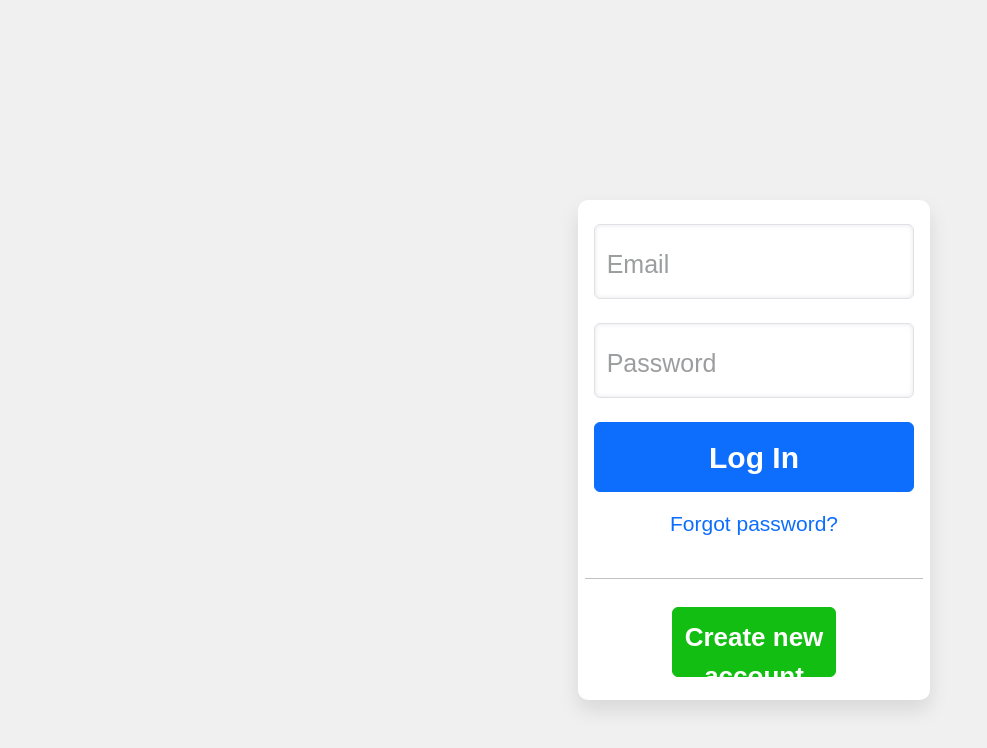
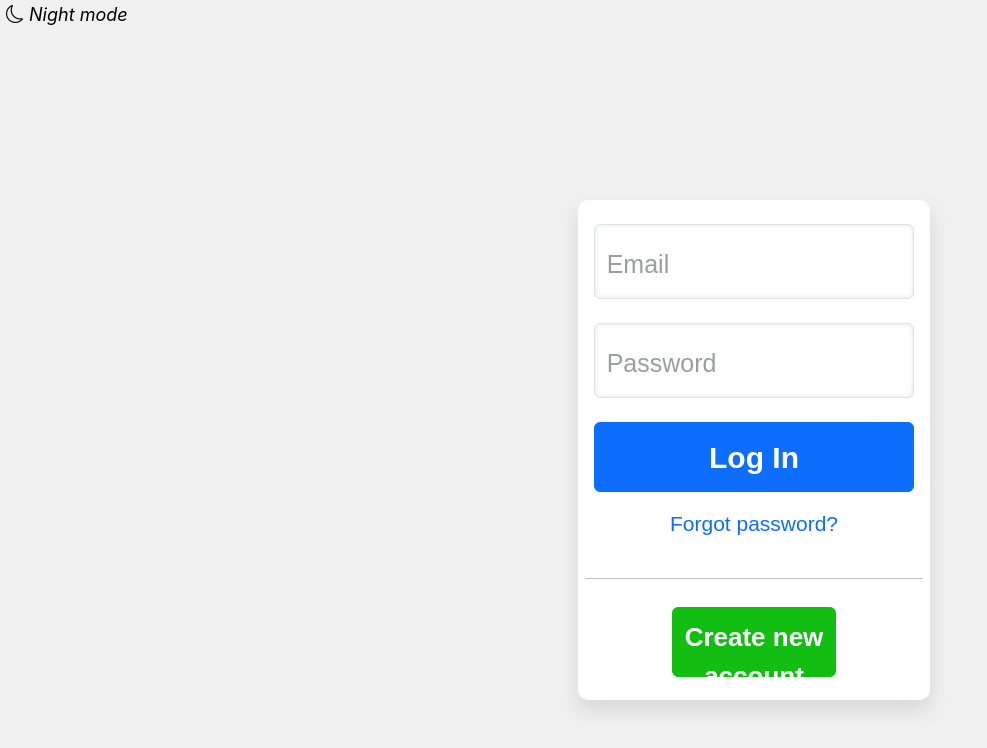
Before and after one commit to Shiranle07/ap_project2_web, a React (Create React App) app: page / in a window 1280 px wide. Shown: the top 748 px of the page, without its empty margins (0-987 px from the left). Built offline with nearby package versions, Linux system fonts and the light colour scheme.

Commit message:
dark mode feature

```diff
--- a/src/App.js
+++ b/src/App.js
@@ -1,12 +1,16 @@
 import LoginPage from './loginPage/LoginPage';
 import './App.css';
 import LoginLogo from './loginPage/loginLogo/LoginLogo';
+
+import React from 'react';
+import DarkMode from './darkMode/DarkMode';
 
 function App() {
   return (
     <div>
         <LoginPage/>
         <LoginLogo/>
+        <DarkMode />
 
     </div>
   );
--- /dev/null
+++ b/src/darkMode/DarkMode.css
@@ -0,0 +1,39 @@
+
+body.dark-mode {
+    background-color: #1f1f1f; /*  dark background color */
+    color: #fff; /* text color in dark mode */
+}
+
+.dark-mode .form-box {
+    background-color: #363434;
+    width: 27.5%;
+    height: 500px;
+    margin: 200px 350px;
+    float: right;
+    border-radius: 10px;
+    box-shadow: 0 10px 20px rgba(0, 0, 0, 0.1);
+}
+
+.dark-mode .form-control {
+    background-color: #5e5e5e;
+    border-color: #6e6e6e;
+    height: 75px;
+    box-shadow: inset 0 0 5px rgba(0, 0, 0, 0.1);
+    font-size: 30px;
+}
+
+.moon-icon-btn {
+  font-size: 18px;
+  background: none;
+  border: none;
+  cursor: pointer;
+  display: inline-flex;
+  align-items: center;
+  outline: none;
+  margin-left: 10;
+}
+
+
+.dark-mode .moon-icon-btn {
+  color: white; /* icon color in dark mode */
+}
--- /dev/null
+++ b/src/darkMode/DarkMode.js
@@ -0,0 +1,24 @@
+import './DarkMode.css';
+
+import React, { useState, useEffect } from 'react';
+
+const DarkMode = () => {
+  const [darkMode, setDarkMode] = useState(false);
+
+  useEffect(() => {
+    // Apply dark mode styles
+    document.body.classList.toggle('dark-mode', darkMode);
+  }, [darkMode]);
+
+  const btnDarkMode = () => {
+    setDarkMode(!darkMode);
+  };
+
+  return (
+    <button className="moon-icon-btn" onClick={btnDarkMode}>
+      {darkMode ? <i className="bi bi-sun"> Light mode </i> : <i className="bi bi-moon"> Night mode </i>}
+    </button>
+  );
+};
+
+export default DarkMode;
--- a/src/loginPage/LoginPage.css
+++ b/src/loginPage/LoginPage.css
@@ -4,7 +4,8 @@ body {
 
   }
 
-.form-floating {
+.form-box {
+    background-color: #ffffff;
     width: 27.5%;
     height: 500px;
     margin: 200px 350px;
@@ -12,6 +13,7 @@ body {
     border-radius: 10px;
     box-shadow: 0 10px 20px rgba(0, 0, 0, 0.1);
 }
+
 
 .form-control {
     height: 75px;
--- a/src/loginPage/LoginPage.js
+++ b/src/loginPage/LoginPage.js
@@ -2,27 +2,27 @@ import './LoginPage.css';
 
 function LoginPage(){
     return(
-        <div>
-            <div className="form-floating col-4 bg-white justify-content-center align-items-center" >
+        <div className='form-box col-4 justify-content-center align-items-center'>
+            <form className="needs-validation" >
                 <div className="row justify-content-center align-items-center">
                     <div className="col-11">
-                        <label for="validationDefaultUsername" class="form-label"></label>
-                        <input type="text" class="form-control" id="validationDefaultUsername" placeholder ="Email" aria-describedby="inputGroupPrepend2" required></input>
+                        <label for="validationDefaultUsername" className="form-label"></label>
+                        <input type="text" className="form-control" id="validationDefaultUsername" placeholder ="Email" aria-describedby="inputGroupPrepend2" required></input>
                     </div>
                 </div>
 
                 <div className="row justify-content-center align-items-center mb-3">
                     <div className="col-11">
-                        <label for="inputPassword4" class="form-label"></label>
+                        <label for="inputPassword4" className="form-label"></label>
                         <div className='input-group'>
-                            <input type="password" class="form-control" placeholder="Password" id="validationDefault03" aria-describedby="inputGroupPrepend2" required></input>
+                            <input type="password" className="form-control" placeholder="Password" id="validationDefault03" aria-describedby="inputGroupPrepend2" required></input>
                         </div>
                     </div>
                 </div>
 
                 <div className="row justify-content-center align-items-center pt-2 mb-2">
                     <div className="d-grid gap-2 col-11 mx-auto">
-                        <button type="submit" class="btn btn-primary btn-login">Log In</button>
+                        <button type="submit" className="btn btn-primary btn-login">Log In</button>
                     </div>
                 </div>
 
@@ -30,19 +30,19 @@ function LoginPage(){
                     <div className="text-center">
                         <a className="link-offset-2 link-offset-1-hover link-underline link-underline-opacity-0 link-underline-opacity-75-hover" href="#"> Forgot password?</a>
                     </div>
+                </div>
+            </form>
+
+            <div className="new-account row justify-content-center align-items-center pt-2">
+                <div className="line"></div>
             </div>
 
-
-                <div className="row justify-content-center align-items-center pt-2">
-                    <div className="line"></div>
-                </div>
-
-                <div className="row justify-content-center align-items-center pt-2">
-                    <div className="d-grid gap-2 col-6 mx-auto">
-                        <button type="submit" class="btn btn-success btn-sign">Create new account</button>
-                    </div>
+            <div className="new-account row justify-content-center align-items-center pt-2">
+                <div className="d-grid gap-2 col-6 mx-auto">
+                    <button type="submit" className="btn btn-success btn-sign">Create new account</button>
                 </div>
             </div>
+
         </div>
     );
 }
```
